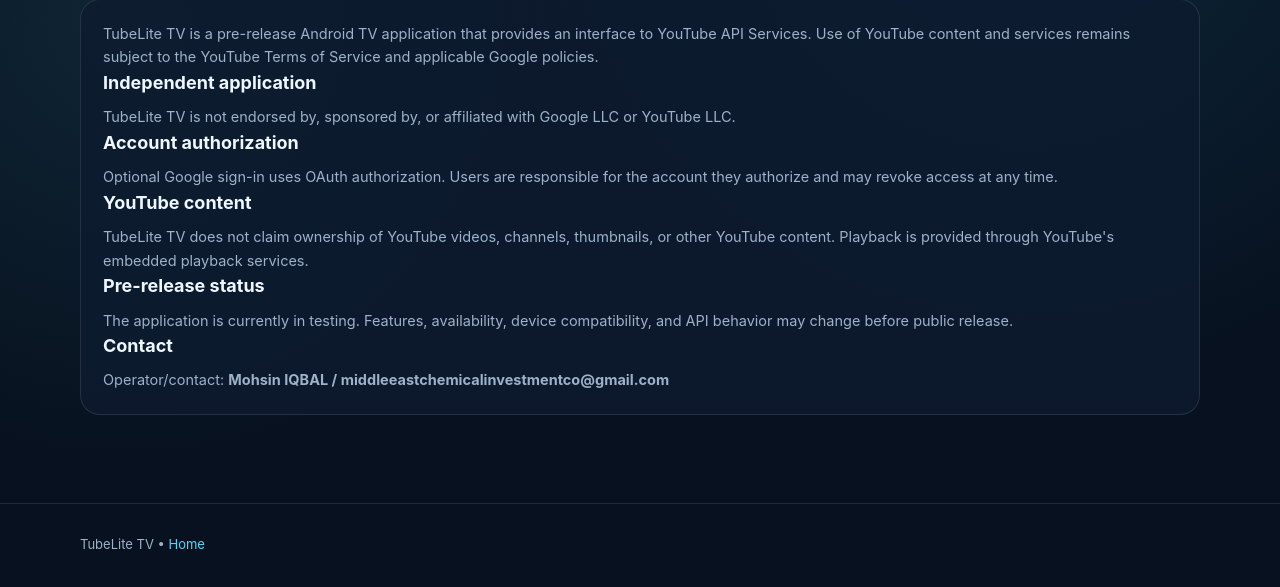
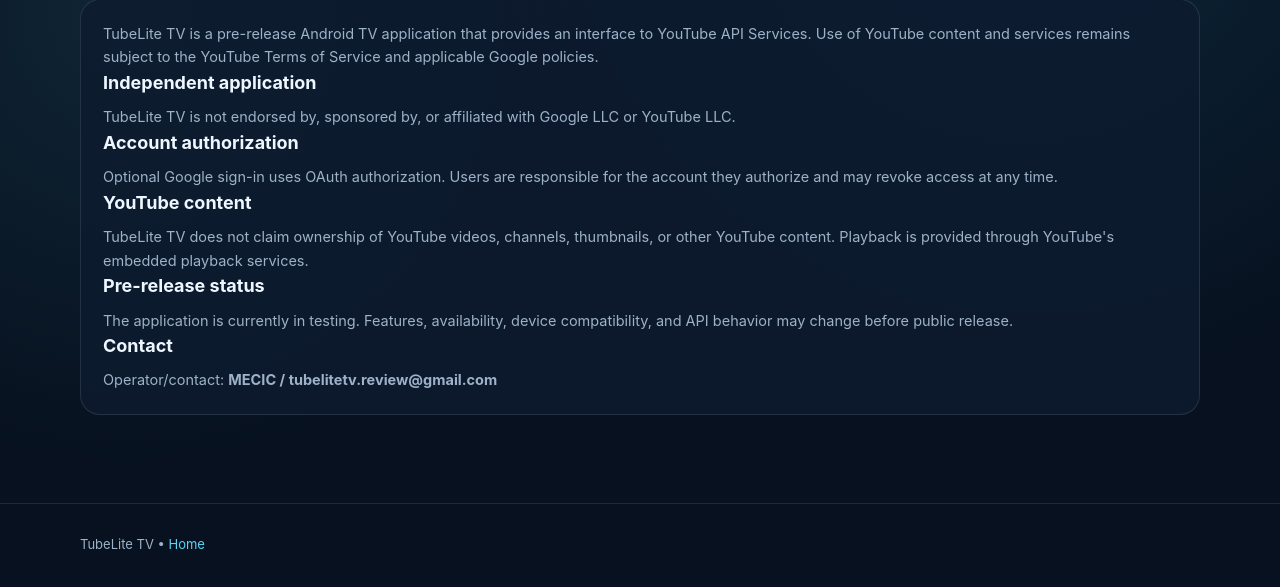
Before and after one commit to middleeastchemicalinvestmentco-hash/tubelite-tv, a plain HTML site: page terms.html in a window 1280 px wide. Shown: the part 233-820 px from the top of the page. Drawn offline with Linux system fonts and the light colour scheme.

Commit message:
terms.html

```diff
--- a/terms.html
+++ b/terms.html
@@ -17,7 +17,7 @@
     <h3>Account authorization</h3><p>Optional Google sign-in uses OAuth authorization. Users are responsible for the account they authorize and may revoke access at any time.</p>
     <h3>YouTube content</h3><p>TubeLite TV does not claim ownership of YouTube videos, channels, thumbnails, or other YouTube content. Playback is provided through YouTube's embedded playback services.</p>
     <h3>Pre-release status</h3><p>The application is currently in testing. Features, availability, device compatibility, and API behavior may change before public release.</p>
-    <h3>Contact</h3><p>Operator/contact: <strong>Mohsin IQBAL / middleeastchemicalinvestmentco@gmail.com</strong></p>
+    <h3>Contact</h3><p>Operator/contact: <strong>MECIC / tubelitetv.review@gmail.com</strong></p>
   </div>
 </div></section></main>
 <footer><div class="wrap">TubeLite TV • <a href="index.html">Home</a></div></footer>
```
